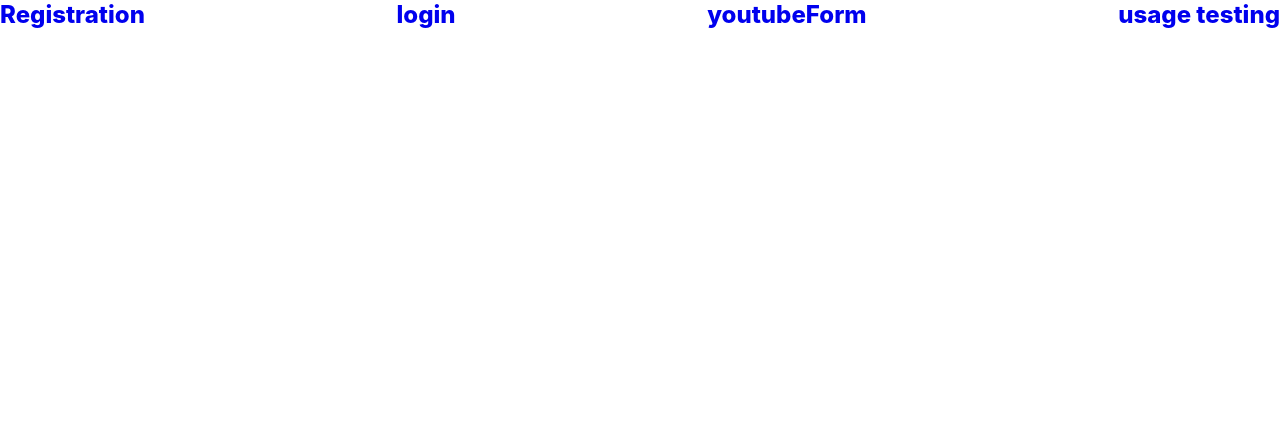
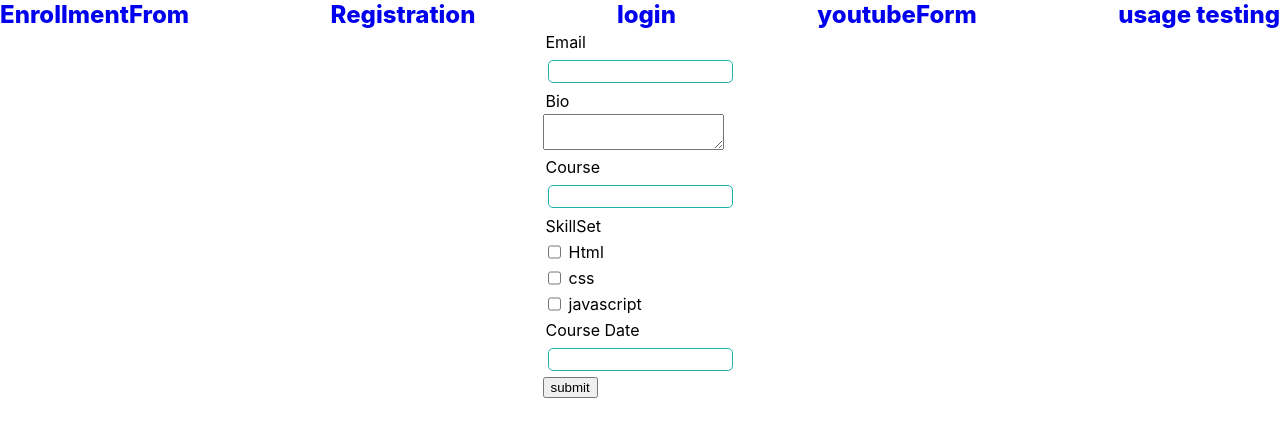
Before and after one commit to tarielTitirashvili/test_formik, a React (Create React App) app in the folder formic_app/: page /enrollmentFrom in a window 1280 px wide. Shown: the top 436 px of the page. Built offline with nearby package versions, Linux system fonts and the light colour scheme.

Commit message:
up to 42 lesson added another form for testing controls

```diff
--- a/formic_app/src/App.js
+++ b/formic_app/src/App.js
@@ -4,12 +4,14 @@
 import UsageFormControls from "./components/afterBases/usageFormControls";
 import LoginForm from "./components/afterBases/loginForm";
 import Registration from "./components/afterBases/registration";
+import EnrollmentFrom from "./components/afterBases/enrollmentFrom";
 
 function App() {
   return (
     <div>
       <header>
         <div className="header">
+          <NavLink to={"/enrollmentFrom"}>EnrollmentFrom</NavLink>
           <NavLink to={"/registration"}>Registration</NavLink>
           <NavLink to={"/login"}>login</NavLink>
           <NavLink to={"/youtube"}>youtubeForm</NavLink>
@@ -17,6 +19,7 @@
         </div>
       </header>
       <Routes>
+        <Route path="/enrollmentFrom" element={<EnrollmentFrom />} />
         <Route path="/registration" element={<Registration />} />
         <Route path="/login" element={<LoginForm />} />
         <Route path="/youtube" element={<YoutubeForm />} />
--- /dev/null
+++ b/formic_app/src/components/afterBases/enrollmentFrom.js
@@ -0,0 +1,66 @@
+import React from 'react'
+import { Formik, Form } from "formik";
+import * as Yup from "yup";
+import FormikControl from "./controls/formikControl";
+
+export default function EnrollmentFrom() {
+    const initialValues = {
+        email: '',
+        bio: '',
+        course: '',
+        skills: [],
+        courseData: null
+    }
+    const validationSchema =Yup.object({
+        email: Yup.string().required('Required'),
+        bio: Yup.string().required('Required'),
+        course: Yup.string().required('Required'),
+        courseData: Yup.string().required('Required').nullable()
+    })
+    const options = [
+        {id:0, key: 'Html', value: 'html'},
+        {id:1, key: 'css', value: 'css'},
+        {id:2, key: 'javascript', value: 'javascript'},
+    ]
+  return (
+    <div className='formContainer'>
+        <Formik initialValues={initialValues} validationSchema={validationSchema}>
+            {
+                formik=>{
+                    return(
+                        <Form>
+                            <FormikControl
+                                control='input'
+                                name='email'
+                                label='Email'
+                            />
+                            <FormikControl
+                                control='textarea'
+                                name='bio'
+                                label='Bio'
+                            />
+                            <FormikControl
+                                control='input'
+                                name='course'
+                                label='Course'
+                            />
+                            <FormikControl
+                                control='checkbox'
+                                name='skills'
+                                label='SkillSet'
+                                options={options}
+                            />
+                            <FormikControl
+                                control='input'
+                                name='courseData'
+                                label='Course Date'
+                            />
+                            <button type='submit'>submit</button>
+                        </Form>
+                    )
+                }
+            }
+        </Formik>
+    </div>
+  )
+}
```
